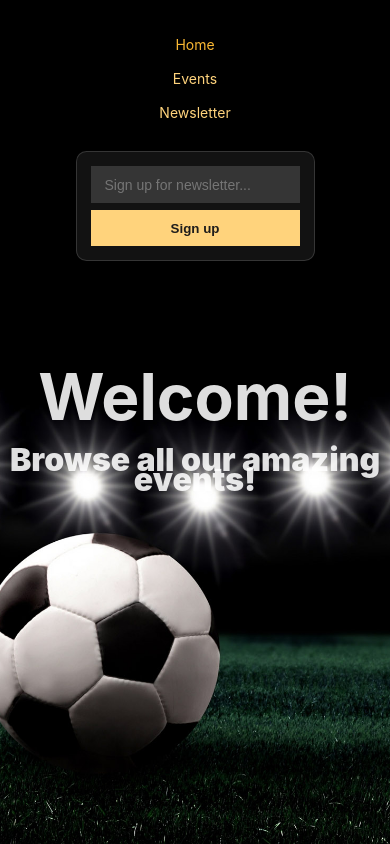
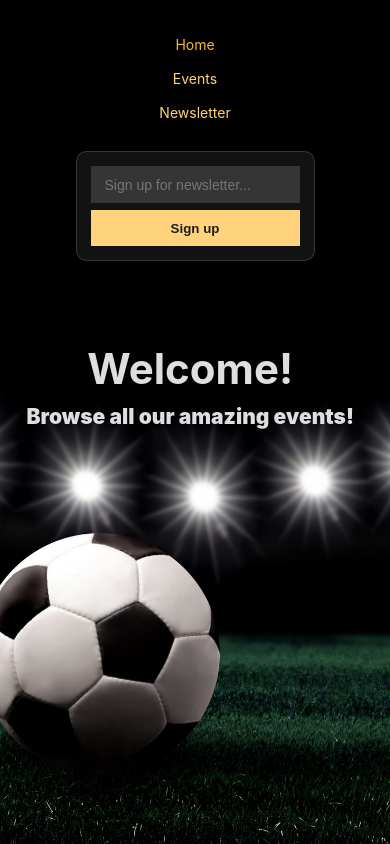
Before and after one commit to Jehoz05/Event-Management, a React (Create React App) app in the folder frontend/: page / in a window 390 px wide. Built offline with nearby package versions, Linux system fonts and the light colour scheme.

Commit message:
Update PageContent.module.css

```diff
--- a/frontend/src/components/PageContent.module.css
+++ b/frontend/src/components/PageContent.module.css
@@ -3,4 +3,12 @@
   font-size: xx-large;
   font-weight: 900;
   margin: 5rem auto;
+  max-width: 90%;
 }
+
+@media (max-width: 768px) {
+  .content {
+    font-size: 1.5rem;
+    margin: 3rem 1rem;
+  }
+}
```
